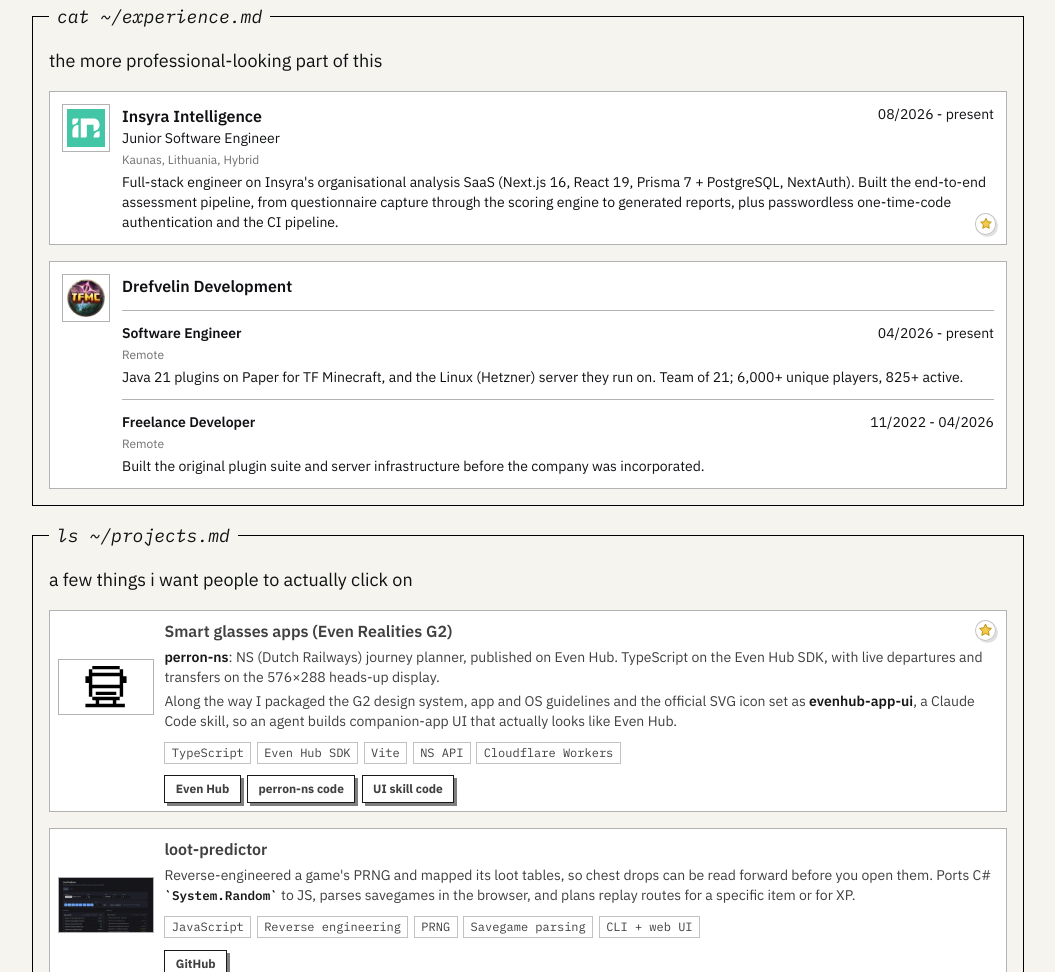
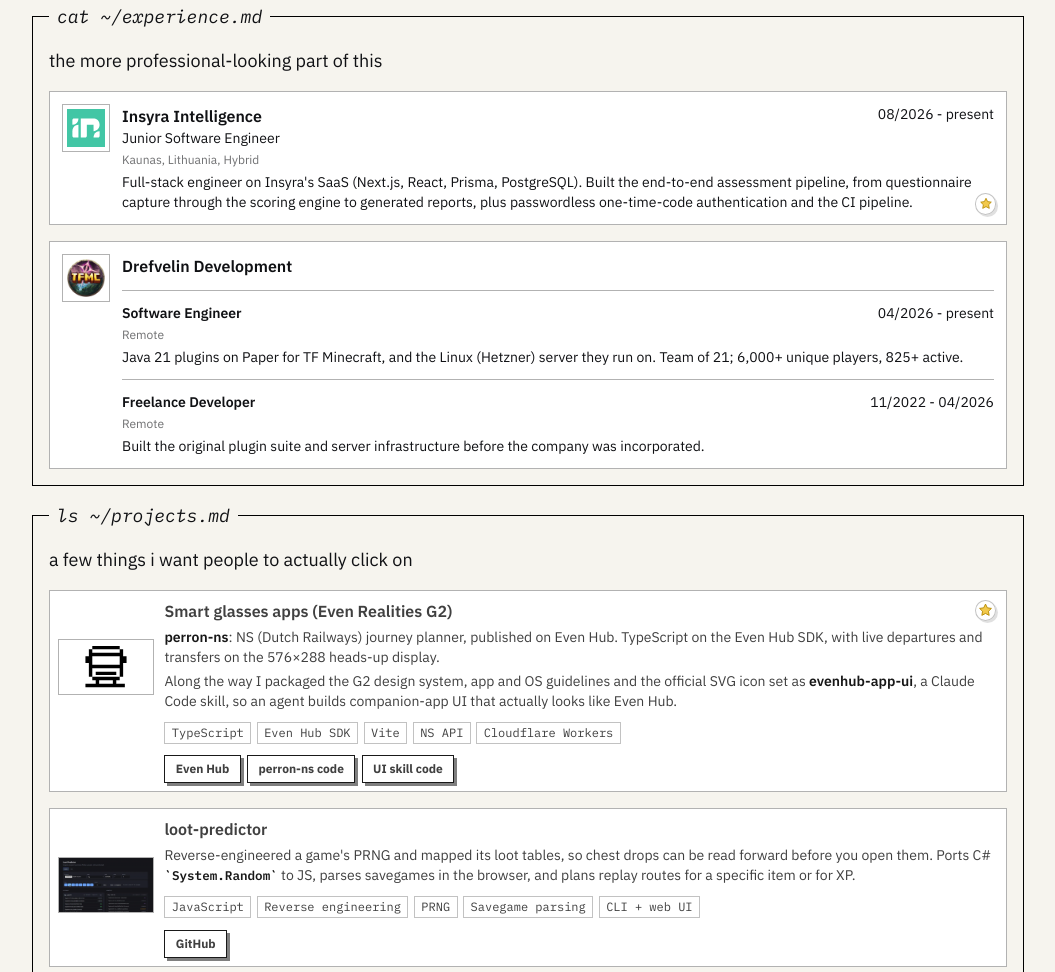
Before and after one commit to JustinasLaunikonis/portfolio, a plain HTML site: page index.html in a window 1280 px wide. Shown: the part 772-1744 px from the top of the page, without its empty margins (112-1167 px from the left). Drawn offline with Linux system fonts and the light colour scheme.

Commit message:
Experience: shorten the Insyra opening line
Co-Authored-By: Claude Opus 5.5 <noreply@anthropic.com>

```diff
--- a/index.html
+++ b/index.html
@@ -537,8 +537,7 @@
 </div>
 <p class="text-xs opacity-60 mt-1 m-0">Kaunas, Lithuania, Hybrid</p>
 <p class="text-sm mt-1 m-0">
-                  Full-stack engineer on Insyra's organisational analysis SaaS (Next.js 16, React 19,
-                  Prisma 7 + PostgreSQL, NextAuth). Built the end-to-end assessment pipeline, from questionnaire
+                  Full-stack engineer on Insyra's SaaS (Next.js, React, Prisma, PostgreSQL). Built the end-to-end assessment pipeline, from questionnaire
                   capture through the scoring engine to generated reports, plus passwordless one-time-code
                   authentication and the CI pipeline.
                 </p>
```
